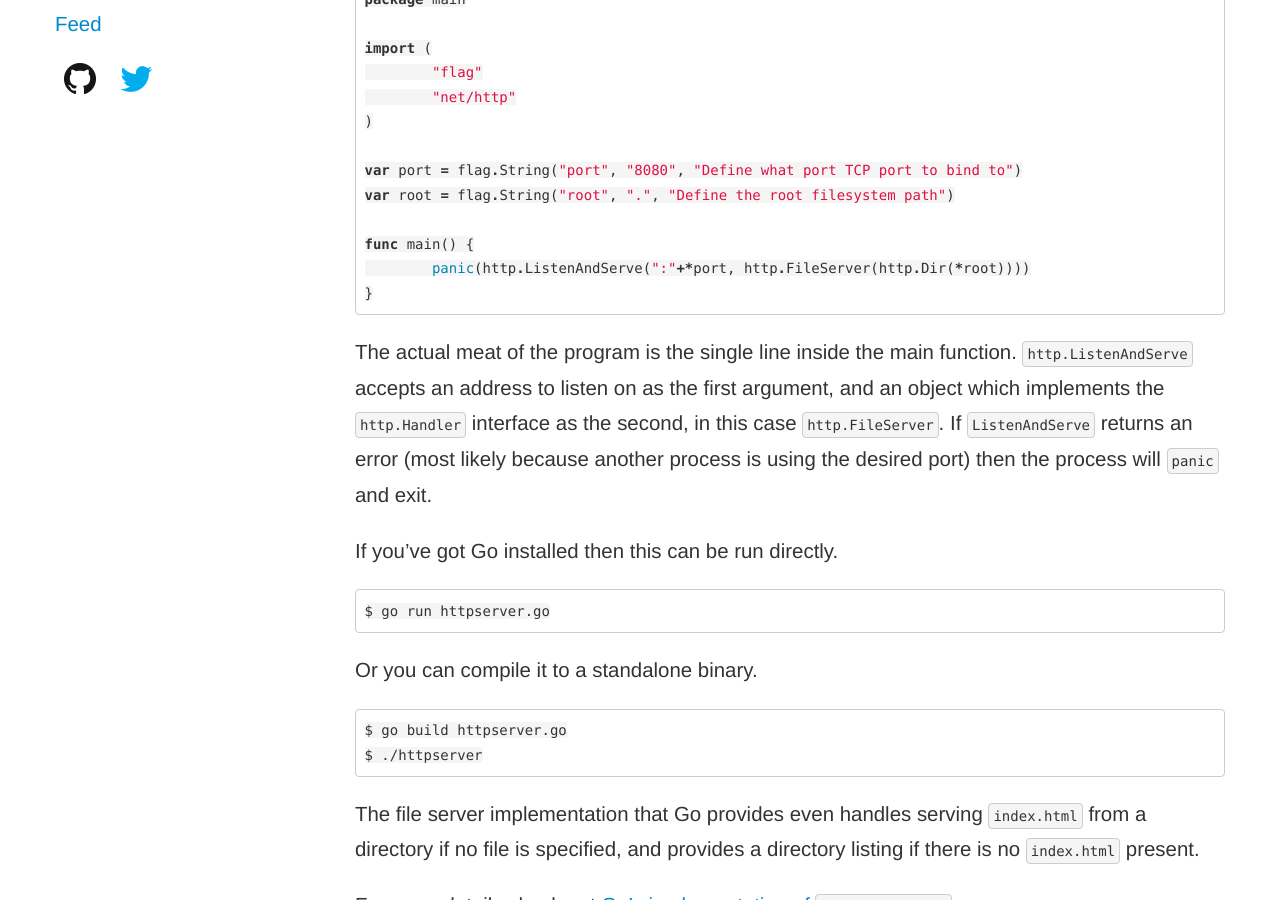
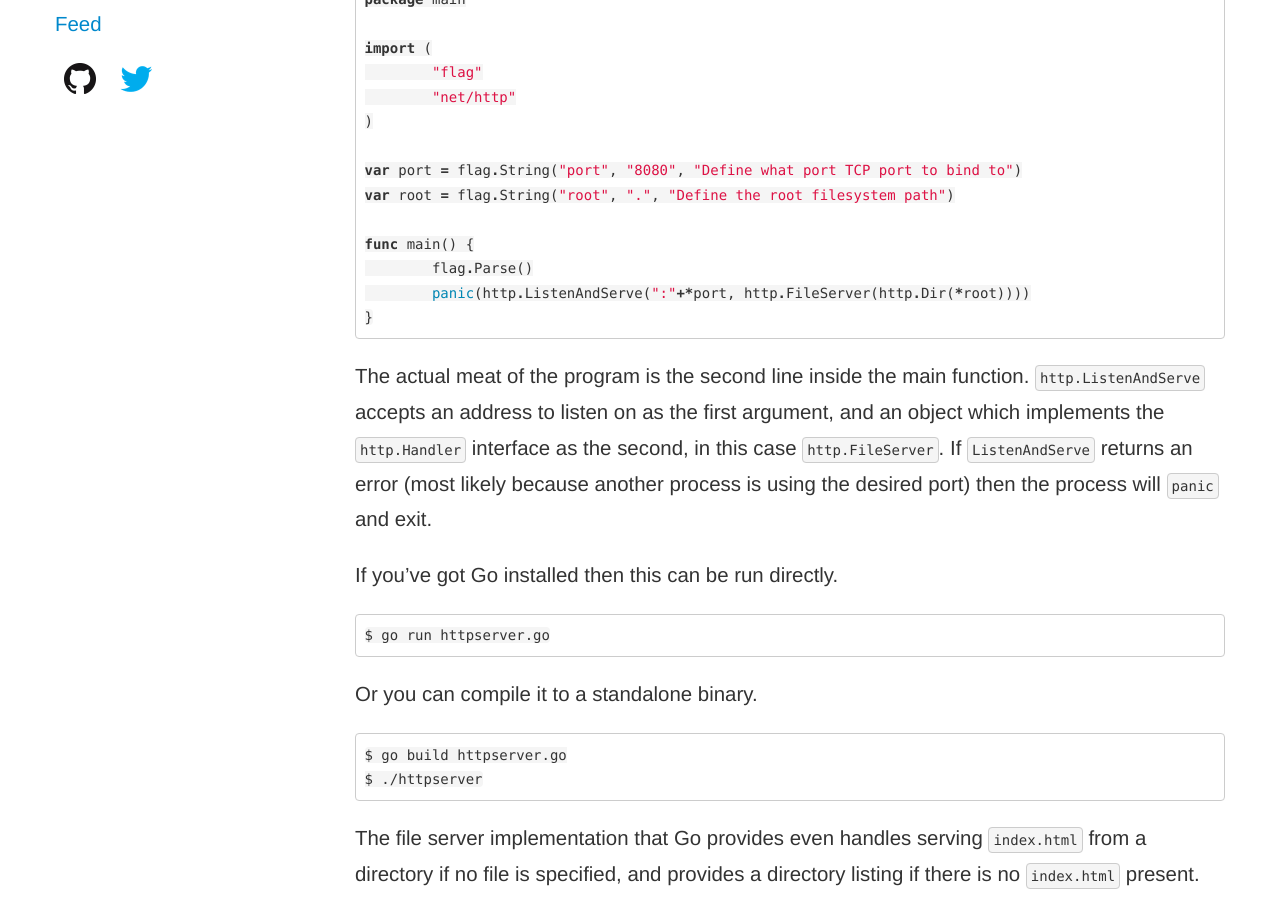
Before and after one commit to chrismytton/chrismytton.github.io, a Jekyll site: the page built from _posts/2013-07-17-golang-static-http-file-server.markdown, in a window 1280 px wide and 900 px high, scrolled down 478 px. Built offline with Jekyll 4.4.1, drawn with Linux system fonts in a browser that asks for light colours; Markdown is read by kramdown in place of the engine named in the settings.

Commit message:
Actually parse the command flags

````diff
--- a/_posts/2013-07-17-golang-static-http-file-server.markdown
+++ b/_posts/2013-07-17-golang-static-http-file-server.markdown
@@ -28,11 +28,12 @@ var port = flag.String("port", "8080", "Define what port TCP port to bind to")
 var root = flag.String("root", ".", "Define the root filesystem path")
 
 func main() {
+	flag.Parse()
 	panic(http.ListenAndServe(":"+*port, http.FileServer(http.Dir(*root))))
 }
 ```
 
-The actual meat of the program is the single line inside the main
+The actual meat of the program is the second line inside the main
 function. `http.ListenAndServe` accepts an address to listen on as the first argument,
 and an object which implements the `http.Handler` interface as the second,
 in this case `http.FileServer`. If
````
